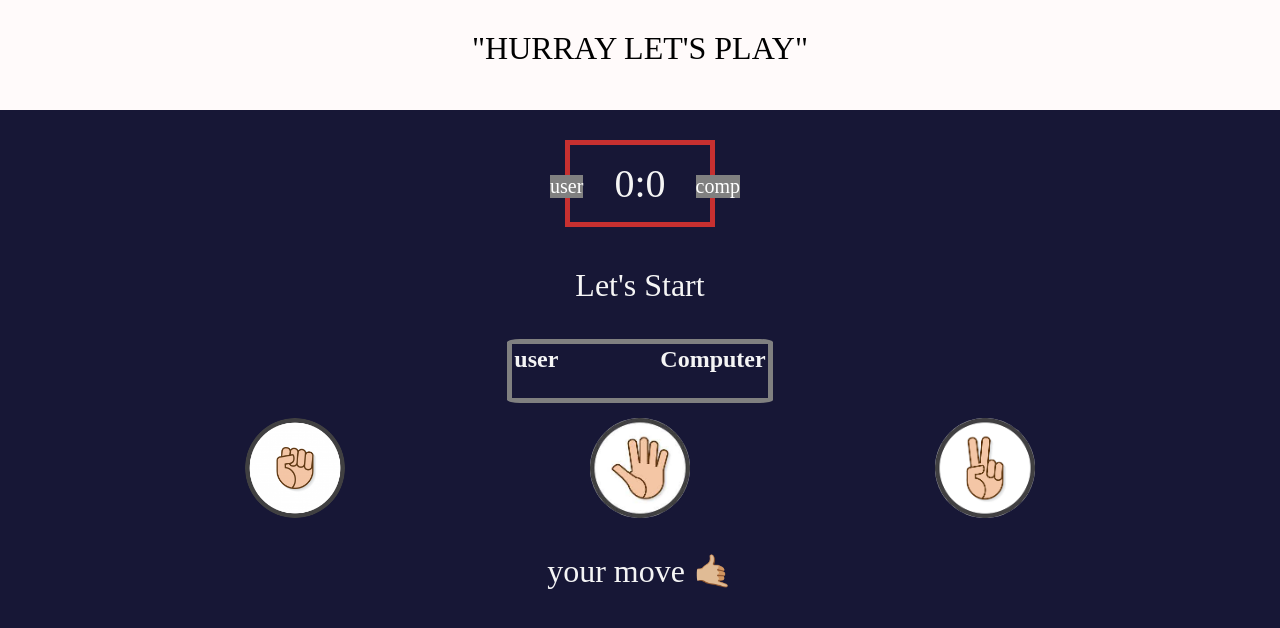
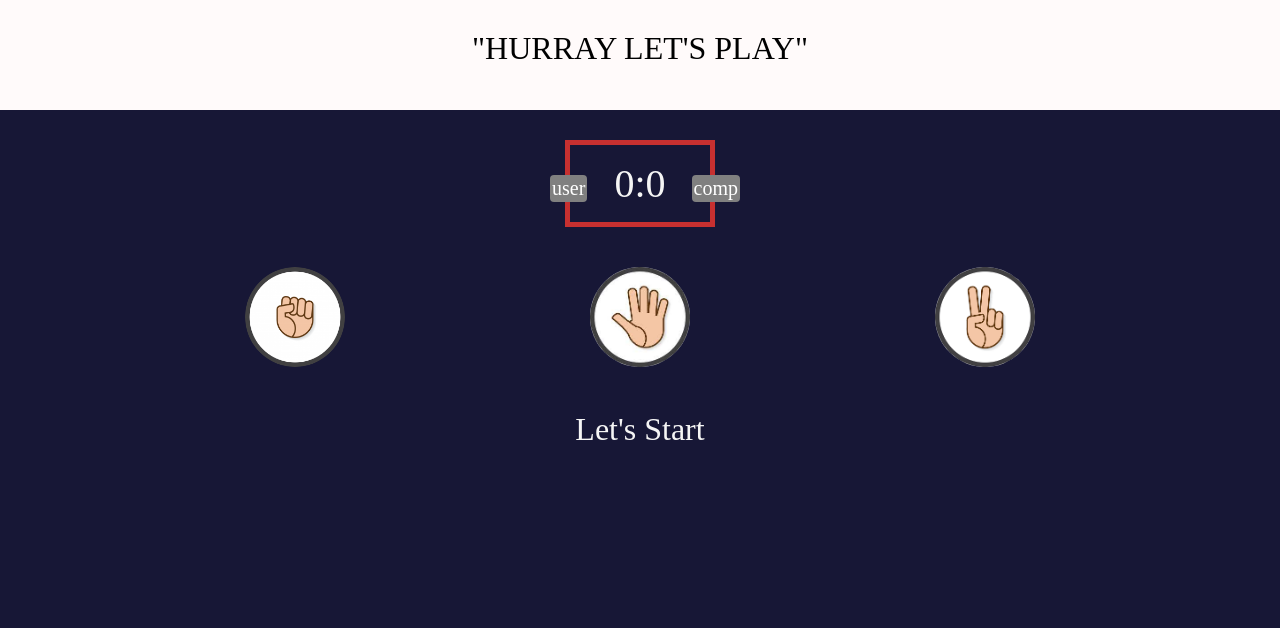
Before and after one commit to koushalAkash26/Rock-Paper-Scissor, a plain HTML site: page index.html in a window 1280 px wide. Drawn offline with Linux system fonts and the light colour scheme.

Commit message:
layout change

```diff
--- a/index.html
+++ b/index.html
@@ -16,13 +16,13 @@
         <div class="badge" id="computer-lable">comp</div>
         <span id="user-score">0</span>:<span id="computer-score">0</span>
     </div>
-    <div class="result">
+  <!-- <div class="result">
         <p id="paragraph">Let's Start</p>
-    </div>
-    <div class="extra">
+    </div>-->
+    <div id="ext" class="extra" >
         <table>
             <tr>
-                <th>user</th>
+                <th>User</th>
                 <th class="coloumn1">Computer</th>
             </tr>
             <tr>
@@ -32,14 +32,18 @@
         </table>
 
     </div>
+
     <section class="btns">
     <div><img class="btn-1" id="r" src="rock-3.png"></div>
     <div><img class="btn-1" id="p" src="paper.jpeg"></div>
     <div><img class="btn-1" id="s" src="scissor.png"></div>
     </section>
-    <div class="result1">
+    <div class="result">
+        <p id="paragraph">Let's Start</p>
+    </div>
+    <!--<div class="result1">
         <p> your move 🤙🏼 </p>
-    </div>
+    </div>-->
  <script src="spc.js"></script>
 </body>
 </html>
--- a/spc.css
+++ b/spc.css
@@ -33,16 +33,21 @@ header{
     position: absolute;
     top:30px;
     left:-20px;
+    padding:2px;
+    border-radius: 4px;
 }
 #computer-lable{
     position: absolute;
     top:30px;
     right:-30px;
+    padding:2px;
+    border-radius: 4px;
 }
 .btns{
     display:flex;
     justify-content: space-evenly;
     align-items: center;
+    margin-top: 40px;
 
 
 
@@ -88,18 +93,24 @@ body{
     color:whitesmoke
 }
 .extra{
+
+    display:none;
+}
+.extraShow{
     /*text-align: center;*/
 
 	padding: 5px;
     margin-top: 10px;
     margin-bottom:10px;
+
 }
-.extra table {
+ table {
 	/*border: 1px solid red; */
     border: 5px solid gray;
     border-radius: 5%;
     max-width:230px;
 	margin: 0 auto;
+    padding: 10px;
 
 }
  th {
@@ -115,7 +126,7 @@ td{
     color:whitesmoke
 }
 .coloumn1{
-    padding-left: 100px;
+    padding-left: 70px;
 }
 #user_extra{
     border-radius: 50%;
--- a/spc.js
+++ b/spc.js
@@ -8,6 +8,7 @@ const scissor_div=document.getElementById("s");
 const res_p=document.getElementById("paragraph");
 const user_extra_td=document.getElementById("user_extra")
 const computer_extra_td=document.getElementById("computer_extra")
+const hidden_div=document.getElementById("ext");
 const userWord="(user)".fontsize(3).sub();
 const compWord="(comp)".fontsize(3).sub();
 
@@ -49,6 +50,8 @@ function win(user_Choice,computer_Choice){
     computerScore_span.innerHTML=computerScore;
     userData(user_Choice)
     computerData(computer_Choice)
+    hidden_div.classList.remove("extra")
+    hidden_div.classList.add("extraShow")
     res_p.innerHTML=`${convertWord(user_Choice)}${userWord} beats ${convertWord(computer_Choice)}${compWord}.You Win 🔥`;
     document.getElementById(user_Choice).classList.add('gold-glow')
     setTimeout(function(){document.getElementById(user_Choice).classList.remove('gold-glow')
@@ -61,6 +64,8 @@ function lose(user_Choice,computer_Choice){
     computerScore_span.innerHTML=computerScore;
     userData(user_Choice)
     computerData(computer_Choice)
+    hidden_div.classList.remove("extra")
+    hidden_div.classList.add("extraShow")
     res_p.innerHTML=`${convertWord(user_Choice)}${userWord} get's defeated to the ${convertWord(computer_Choice)}${compWord}.You Lose 💩`;
     document.getElementById(user_Choice).classList.add('red-glow')
     setTimeout(function(){document.getElementById(user_Choice).classList.remove('red-glow')
@@ -71,6 +76,8 @@ function draw(user_Choice,computer_Choice){
     res_p.innerHTML=`${convertWord(user_Choice)}${userWord} equal's to the ${convertWord(computer_Choice)}${compWord}.DRAW🙂`;
     userData(user_Choice)
     computerData(computer_Choice)
+    hidden_div.classList.remove("extra")
+    hidden_div.classList.add("extraShow")
     document.getElementById(user_Choice).classList.add('grey-glow')
     setTimeout(function(){document.getElementById(user_Choice).classList.remove('grey-glow')
 
```
